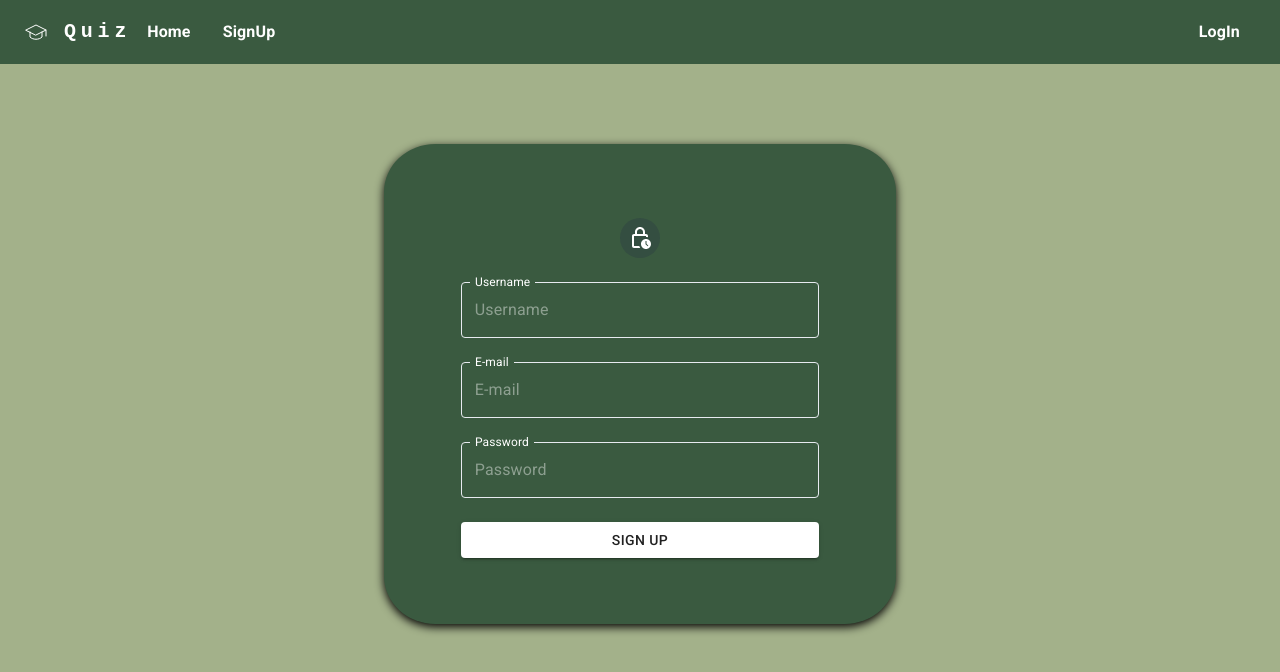
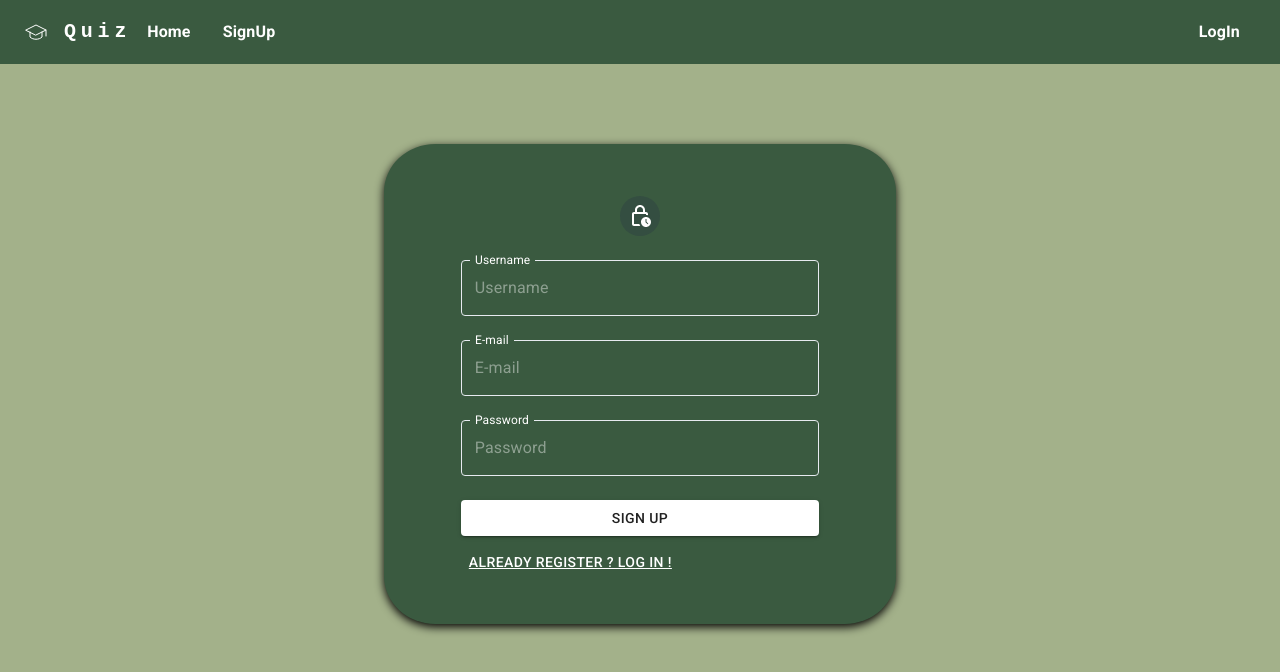
Before and after one commit to romainbcode/Quizz_Project_MERN, a React (Vite) app in the folder frontend/: page /signup in a window 1280 px wide. Shown: the top 672 px of the page. Built offline with nearby package versions, Linux system fonts and the light colour scheme.

Commit message:
add possibility to switch between signin and signup page

```diff
--- a/frontend/src/pages/SignIn.jsx
+++ b/frontend/src/pages/SignIn.jsx
@@ -31,9 +31,7 @@ const SignIn = () => {
         password: ''
     }
 
-    const onSubmit = (values) =>{
-        //alert(JSON.stringify(values, null, 2));
-
+    const onSubmit = (values) => {
         dispatch(userSignInAction(values));
         actions.resetForm();
     }
@@ -47,6 +45,10 @@ const SignIn = () => {
             }
         }
     }, [isAuthenticated])
+
+    const goCreateAccount = () =>{
+        navigate('/signup')
+    }
 
   return (
     <>
@@ -113,7 +115,11 @@ const SignIn = () => {
                                 <Button disabled={loading} fullWidth variant="contained" type='submit' >
                                     LogIn
                                 </Button>
-
+                                <Box sx={{display:'flex', textAlign:'left', justifyContent:'left', width:'100%', p:0, m:0, mt:1}}>
+                                    <Button disabled={loading} onClick={goCreateAccount} sx={{textDecoration: 'underline'}}>
+                                        Not register ? Creat you account !
+                                    </Button>
+                                </Box>
 
 
                             </Box>
--- a/frontend/src/pages/SignUp.jsx
+++ b/frontend/src/pages/SignUp.jsx
@@ -40,11 +40,13 @@ const SignUp = () => {
     }
 
     const onSubmit = (values) =>{
-        //alert(JSON.stringify(values, null, 2));
-
         dispatch(userSignUpAction(values));
         actions.resetForm();
         navigate('/signin');
+    }
+
+    const goSignIn = () =>{
+        navigate('/signup')
     }
 
   return (
@@ -131,6 +133,11 @@ const SignUp = () => {
                                 <Button  fullWidth variant="contained" type='submit' >
                                     Sign Up
                                 </Button>
+                                <Box sx={{display:'flex', textAlign:'left', justifyContent:'left', width:'100%', p:0, m:0, mt:1}}>
+                                    <Button onClick={goSignIn} sx={{textDecoration: 'underline'}}>
+                                        Already register ? Log in !
+                                    </Button>
+                                </Box>
 
 
 
```
